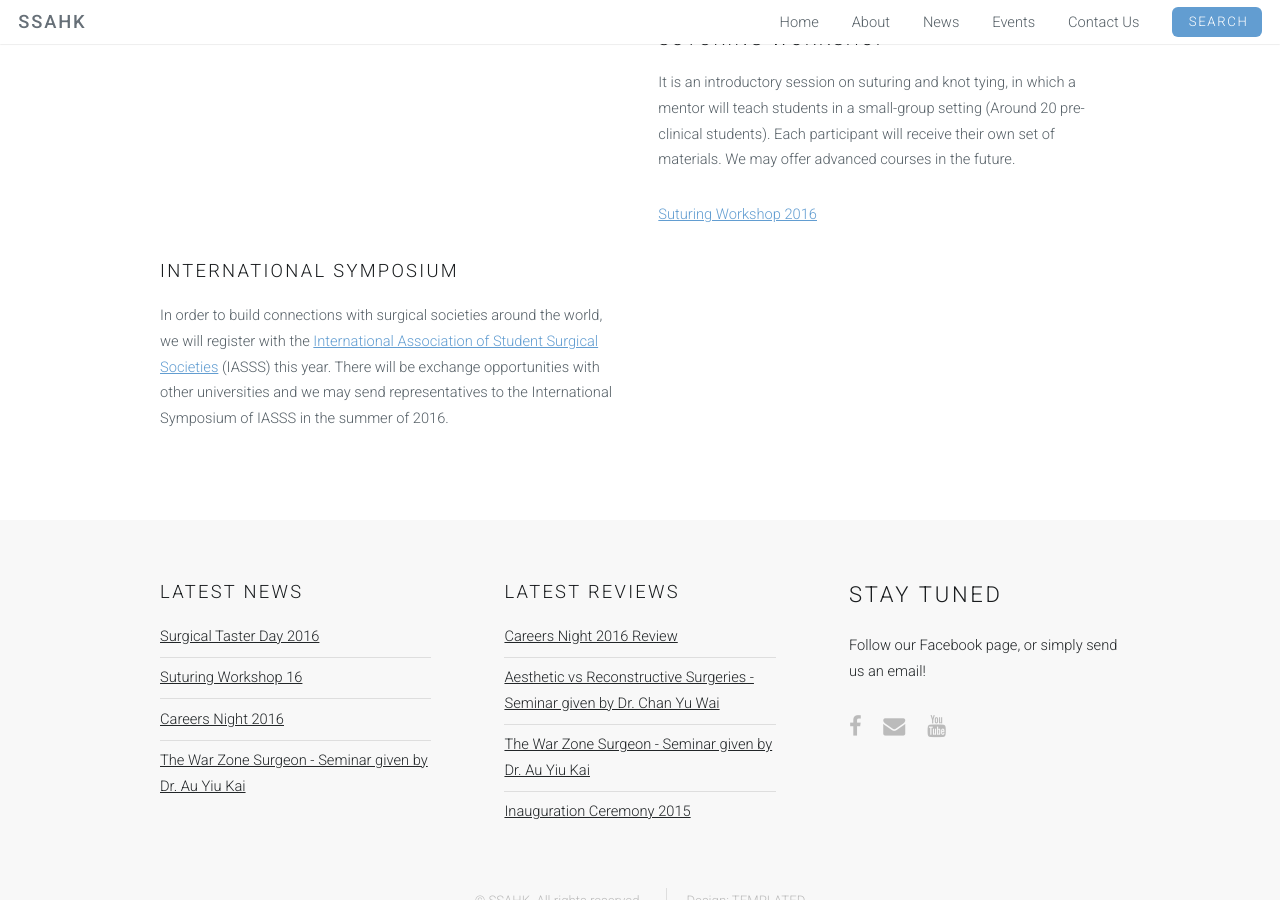
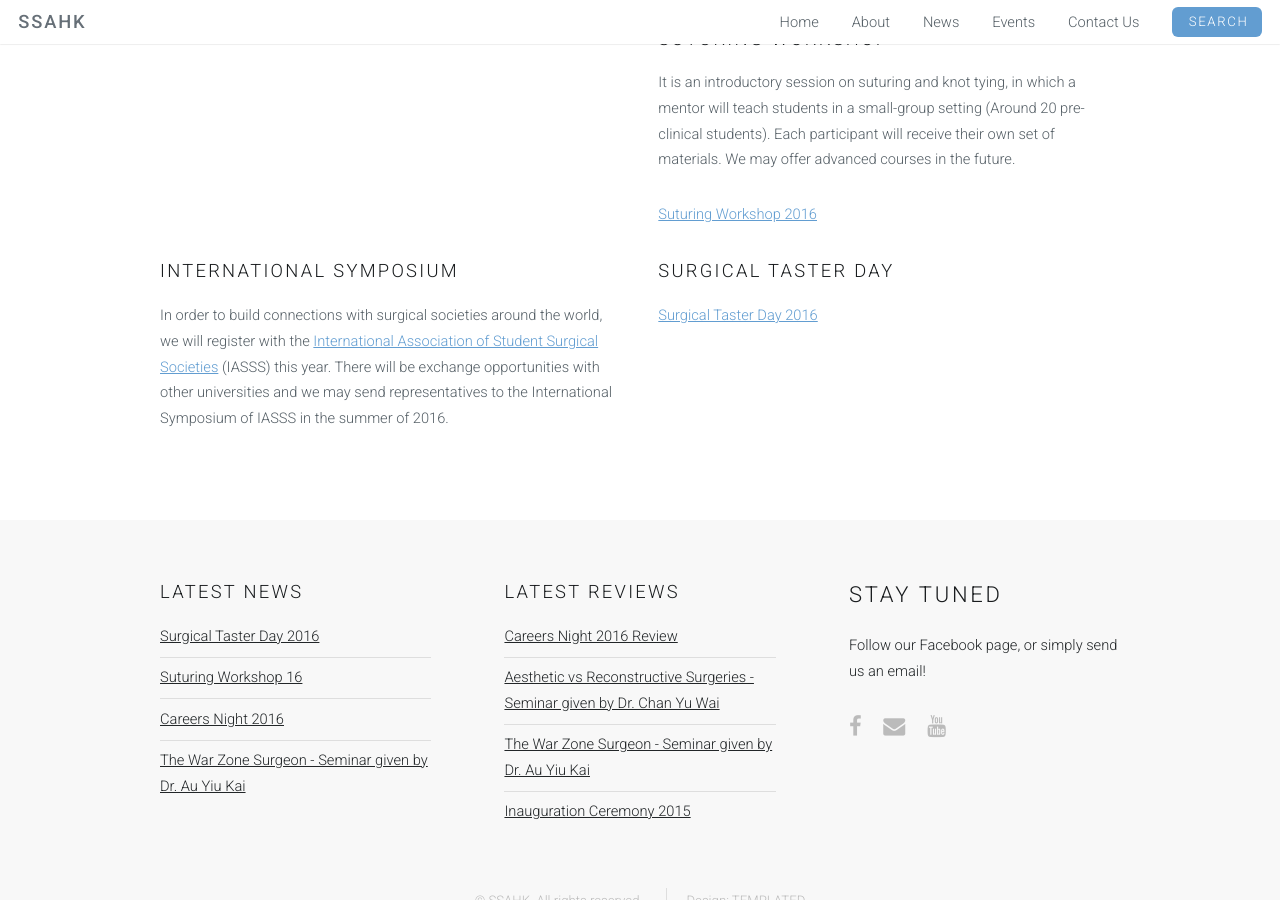
Before and after one commit to SSAHK/ssahk.github.io, a Jekyll site: the page built from events.html, in a window 1280 px wide and 900 px high, scrolled down 674 px. Built offline with Jekyll 4.4.1, drawn with Linux system fonts in a browser that asks for light colours.

Commit message:
T16 event page update 1

```diff
--- a/events.html
+++ b/events.html
@@ -65,6 +65,11 @@ permalink: /events/
 						of IASSS in the summer of 2016.</p>
 
 					</div>
+					<div class="6u 12u(mobilep)">
+						<h3>Surgical Taster Day</h3>
+						<p><a href="{{ site.baseurl }}/tasterday2016">Surgical Taster Day 2016</a></p>
+
+					</div>
 				</div>
 	</div>
 </div>
```
